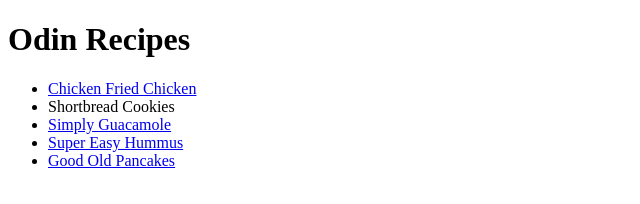
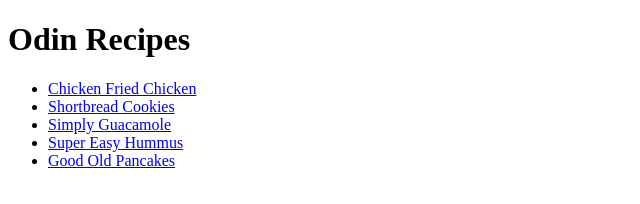
Before and after one commit to SamoanWolf/odin-recipes, a plain HTML site: page index.html in a window 1280 px wide. Shown: the whole page, without its empty margins (0-640 px from the left). Drawn offline with Linux system fonts and the light colour scheme.

```diff
--- a/index.html
+++ b/index.html
@@ -9,11 +9,10 @@
 
     <ul>
         <li><a href="./Recipes/chickenfry.html">Chicken Fried Chicken</a></li>
-        <li><a href="./Recipes/cookies.html"></a>Shortbread Cookies</li>
+        <li><a href="./Recipes/cookies.html">Shortbread Cookies</a></li>
         <li><a href="./Recipes/guacamole.html">Simply Guacamole</a></li>
         <li><a href="./Recipes/hummus.html">Super Easy Hummus</a></li>
         <li><a href="./Recipes/pancakes.html">Good Old Pancakes</a></li>
     </ul>
-
 </body>
 </html>
```
